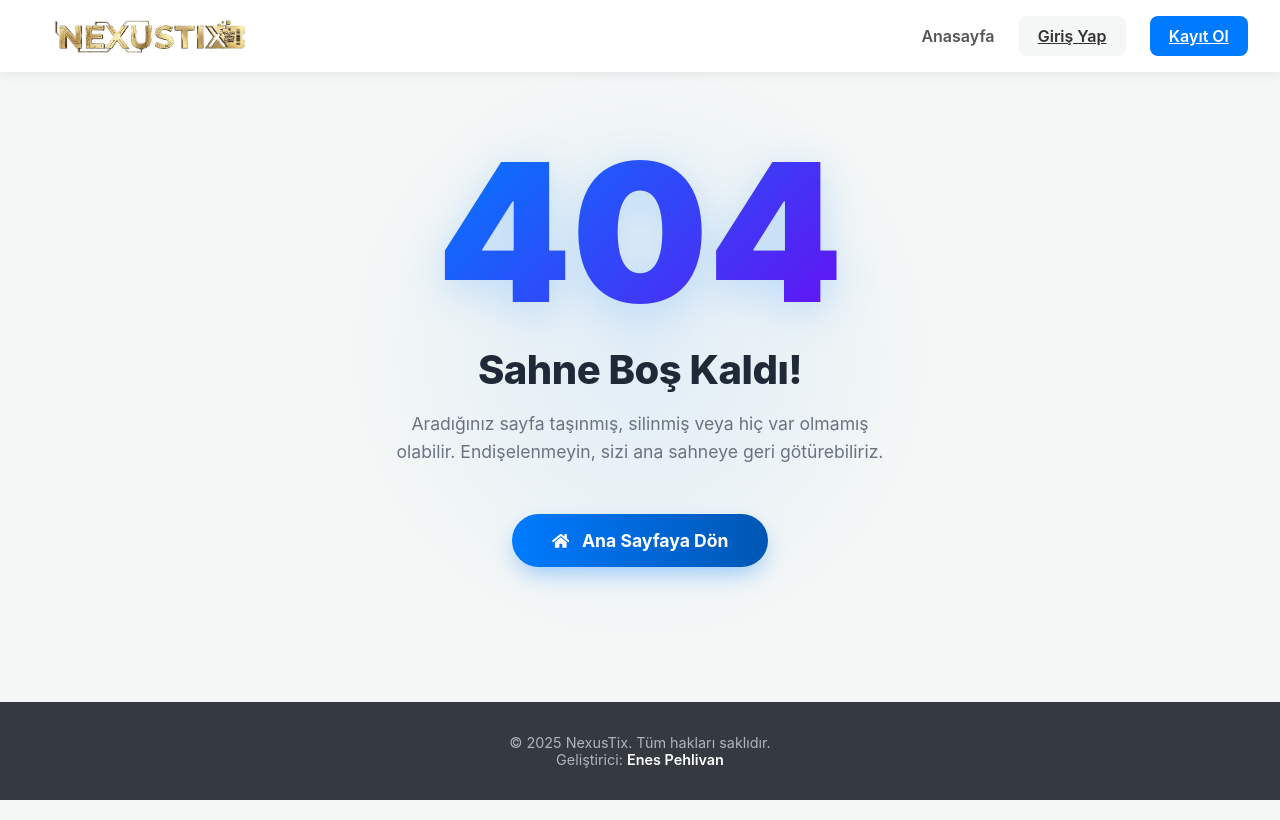
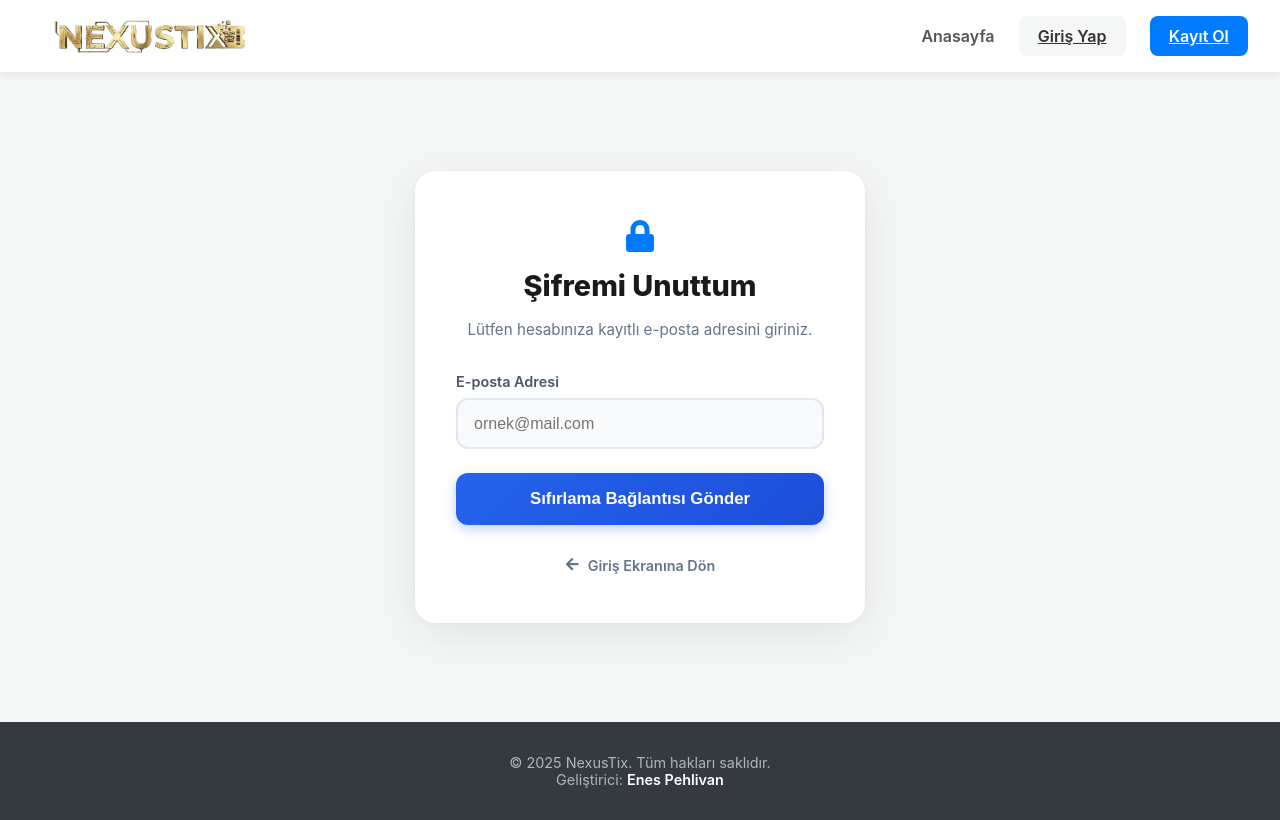
Before and after one commit to Enesphlvn/NexusTix.Frontend, a React (Vite) app: page /forgot-password in a window 1280 px wide. Built offline with nearby package versions, Linux system fonts and the light colour scheme.

Commit message:
Added page redirects with approuter

```diff
--- a/src/components/Auth/ForgotPassword/ForgotPasswordForm.module.css
+++ b/src/components/Auth/ForgotPassword/ForgotPasswordForm.module.css
@@ -97,3 +97,16 @@
 .backLink:hover {
   color: #1d4ed8;
 }
+
+.errorMessage {
+  background-color: #fef2f2;
+  color: #dc2626;
+  border: 1px solid #fecaca;
+  padding: 0.75rem;
+  border-radius: 8px;
+  margin-bottom: 1.5rem;
+  text-align: center;
+  font-size: 0.9rem;
+  font-weight: 500;
+  animation: shake 0.4s ease-in-out;
+}
--- a/src/components/Auth/ForgotPassword/ForgotPasswordForm.tsx
+++ b/src/components/Auth/ForgotPassword/ForgotPasswordForm.tsx
@@ -1,10 +1,12 @@
 import { Link } from "react-router-dom";
 import styles from "./ForgotPasswordForm.module.css";
+import { FaArrowLeft, FaLock } from "react-icons/fa";
 
 interface ForgotPasswordFormProps {
   email: string;
   setEmail: (val: string) => void;
   loading: boolean;
+  error: string | null;
   handleSubmit: (e: React.FormEvent) => void;
 }
 
@@ -12,18 +14,30 @@ const ForgotPasswordForm = ({
   email,
   setEmail,
   loading,
+  error,
   handleSubmit,
 }: ForgotPasswordFormProps) => {
   return (
     <div className={styles.container}>
       <div className={styles.formCard}>
-        <h1 className={styles.title}>Şifremi Unuttum 🔒</h1>
+        <div
+          style={{
+            display: "flex",
+            justifyContent: "center",
+            marginBottom: "1rem",
+            color: "#007bff",
+            fontSize: "2rem",
+          }}
+        >
+          <FaLock />
+        </div>
+        <h1 className={styles.title}>Şifremi Unuttum</h1>
         <p className={styles.description}>
-          Lütfen hesabınıza kayıtlı e-posta adresini giriniz. Size şifrenizi
-          sıfırlamanız için bir bağlantı göndereceğiz.
+          Lütfen hesabınıza kayıtlı e-posta adresini giriniz.
         </p>
 
         <form onSubmit={handleSubmit}>
+          {error && <div className={styles.errorMessage}>{error}</div>}
           <div className={styles.formGroup}>
             <label>E-posta Adresi</label>
             <input
@@ -43,7 +57,7 @@ const ForgotPasswordForm = ({
         </form>
 
         <Link to="/login" className={styles.backLink}>
-          ← Giriş Ekranına Dön
+          <FaArrowLeft style={{ marginRight: "5px" }} /> Giriş Ekranına Dön
         </Link>
       </div>
     </div>
--- a/src/components/Auth/Login/LoginForm.module.css
+++ b/src/components/Auth/Login/LoginForm.module.css
@@ -66,7 +66,6 @@
   color: #3b82f6;
 }
 
-/* Buton */
 .submitButton {
   width: 100%;
   padding: 1rem;
@@ -118,6 +117,21 @@
   text-decoration: underline;
 }
 
+.forgotPasswordLink {
+  display: block;
+  text-align: center;
+  margin-top: 1rem;
+  font-size: 0.9rem;
+  color: #64748b;
+  text-decoration: none;
+  transition: color 0.2s, text-decoration 0.2s;
+}
+
+.forgotPasswordLink:hover {
+  color: #007bff;
+  text-decoration: underline;
+}
+
 .errorMessage {
   background-color: #fef2f2;
   color: #dc2626;
--- a/src/components/Auth/Login/LoginForm.tsx
+++ b/src/components/Auth/Login/LoginForm.tsx
@@ -62,6 +62,12 @@ const LoginForm = ({
         <div className={styles.switchLink}>
           Hesabınız yok mu? <Link to="/register">Kayıt Ol</Link>
         </div>
+
+        <div style={{ textAlign: "center", marginTop: "1rem" }}>
+          <Link to="/forgot-password" className={styles.forgotPasswordLink}>
+            Şifrenizi mi unuttunuz?
+          </Link>
+        </div>
       </form>
     </div>
   );
--- a/src/components/Auth/ResetPassword/ResetPasswordForm.module.css
+++ b/src/components/Auth/ResetPassword/ResetPasswordForm.module.css
@@ -97,3 +97,16 @@
 .backLink:hover {
   color: #1d4ed8;
 }
+
+.errorMessage {
+  background-color: #fef2f2;
+  color: #dc2626;
+  border: 1px solid #fecaca;
+  padding: 0.75rem;
+  border-radius: 8px;
+  margin-bottom: 1.5rem;
+  text-align: center;
+  font-size: 0.9rem;
+  font-weight: 500;
+  animation: shake 0.4s ease-in-out;
+}
--- a/src/components/Auth/ResetPassword/ResetPasswordForm.tsx
+++ b/src/components/Auth/ResetPassword/ResetPasswordForm.tsx
@@ -1,3 +1,4 @@
+import { FaKey } from "react-icons/fa";
 import styles from "./ResetPasswordForm.module.css";
 
 interface ResetPasswordFormProps {
@@ -6,6 +7,7 @@ interface ResetPasswordFormProps {
   confirmPassword: string;
   setConfirmPassword: (val: string) => void;
   loading: boolean;
+  error: string | null;
   handleSubmit: (e: React.FormEvent) => void;
 }
 
@@ -15,17 +17,30 @@ const ResetPasswordForm = ({
   confirmPassword,
   setConfirmPassword,
   loading,
+  error,
   handleSubmit,
 }: ResetPasswordFormProps) => {
   return (
     <div className={styles.container}>
       <div className={styles.formCard}>
-        <h1 className={styles.title}>Yeni Şifre Belirle 🔑</h1>
+        <div
+          style={{
+            display: "flex",
+            justifyContent: "center",
+            marginBottom: "1rem",
+            color: "#28a745",
+            fontSize: "2rem",
+          }}
+        >
+          <FaKey />
+        </div>
+        <h1 className={styles.title}>Yeni Şifre Belirle</h1>
         <p className={styles.description}>
           Lütfen hesabınız için yeni ve güçlü bir şifre belirleyiniz.
         </p>
 
         <form onSubmit={handleSubmit}>
+          {error && <div className={styles.errorMessage}>{error}</div>}
           <div className={styles.formGroup}>
             <label>Yeni Şifre</label>
             <input
--- a/src/hooks/Auth/useForgotPassword.ts
+++ b/src/hooks/Auth/useForgotPassword.ts
@@ -1,27 +1,32 @@
 import { useState, type FormEvent } from "react";
 import { forgotPassword } from "../../api/Auth/authService";
-import { toast } from "react-toastify";
+import { useNavigate } from "react-router-dom";
 
 export const useForgotPassword = () => {
   const [email, setEmail] = useState("");
   const [loading, setLoading] = useState(false);
+  const [error, setError] = useState<string | null>(null);
+  const navigate = useNavigate();
 
   const handleSubmit = async (e: FormEvent) => {
     e.preventDefault();
     setLoading(true);
+    setError(null);
 
     try {
       const token = await forgotPassword({ email });
 
-      console.log("Reset Token:", token);
-
-      toast.success("Sıfırlama bağlantısı e-posta adresinize gönderildi.");
-    } catch (error: any) {
-      toast.error(error.message);
+      setTimeout(() => {
+        navigate(
+          `/reset-password?token=${encodeURIComponent(token)}&email=${email}`
+        );
+      }, 1500);
+    } catch (err: any) {
+      setError(err.message || "İşlem başarısız oldu.");
     } finally {
       setLoading(false);
     }
   };
 
-  return { email, setEmail, loading, handleSubmit };
+  return { email, setEmail, loading, error, handleSubmit };
 };
--- a/src/hooks/Auth/useResetPassword.ts
+++ b/src/hooks/Auth/useResetPassword.ts
@@ -13,12 +13,14 @@ export const useResetPassword = () => {
   const [newPassword, setNewPassword] = useState("");
   const [confirmPassword, setConfirmPassword] = useState("");
   const [loading, setLoading] = useState(false);
+  const [error, setError] = useState<string | null>(null);
 
   const handleSubmit = async (e: FormEvent) => {
     e.preventDefault();
+    setError(null);
 
     if (newPassword !== confirmPassword) {
-      toast.warning("Şifreler eşleşmiyor.");
+      setError("Şifreler eşleşmiyor.");
       return;
     }
 
@@ -33,8 +35,8 @@ export const useResetPassword = () => {
 
       toast.success("Şifreniz başarıyla sıfırlandı! Giriş yapabilirsiniz.");
       navigate("/login");
-    } catch (error: any) {
-      toast.error(error.message);
+    } catch (err: any) {
+      setError(err.message || "Şifre sıfırlama başarısız.");
     } finally {
       setLoading(false);
     }
@@ -46,6 +48,7 @@ export const useResetPassword = () => {
     confirmPassword,
     setConfirmPassword,
     loading,
+    error,
     handleSubmit,
   };
 };
--- a/src/router/AppRouter.tsx
+++ b/src/router/AppRouter.tsx
@@ -17,6 +17,8 @@ import AdminVenuesPage from "../pages/Admin/Venues/AdminVenuesPage";
 import AdminUsersPage from "../pages/Admin/Users/AdminUsersPage";
 import DashboardPage from "../pages/Admin/DashBoards/DashboardPage";
 import AdminCheckInPage from "../pages/Admin/Tickets/AdminCheckInPage";
+import ForgotPasswordPage from "../pages/Auth/ForgotPasswordPage";
+import ResetPasswordPage from "../pages/Auth/ResetPasswordPage";
 
 export const AppRouter = () => {
   return (
@@ -27,6 +29,8 @@ export const AppRouter = () => {
           <Route path="events/:id" element={<EventDetailPage />} />
           <Route path="login" element={<LoginPage />} />
           <Route path="register" element={<RegisterPage />} />
+          <Route path="forgot-password" element={<ForgotPasswordPage />} />
+          <Route path="reset-password" element={<ResetPasswordPage />} />
 
           <Route element={<ProtectedRoute />}>
             <Route path="my-tickets" element={<MyTicketsPage />} />
```
